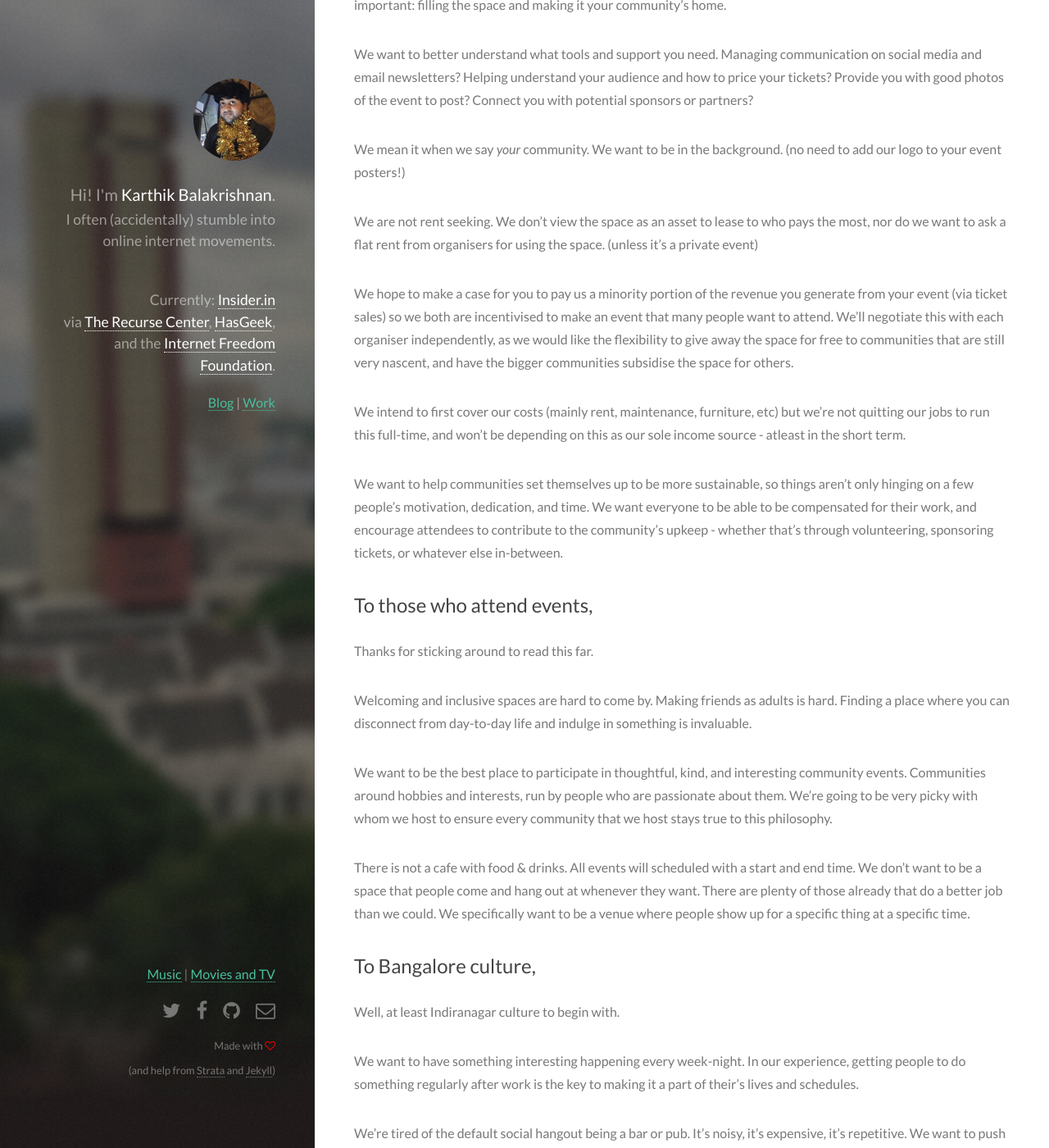
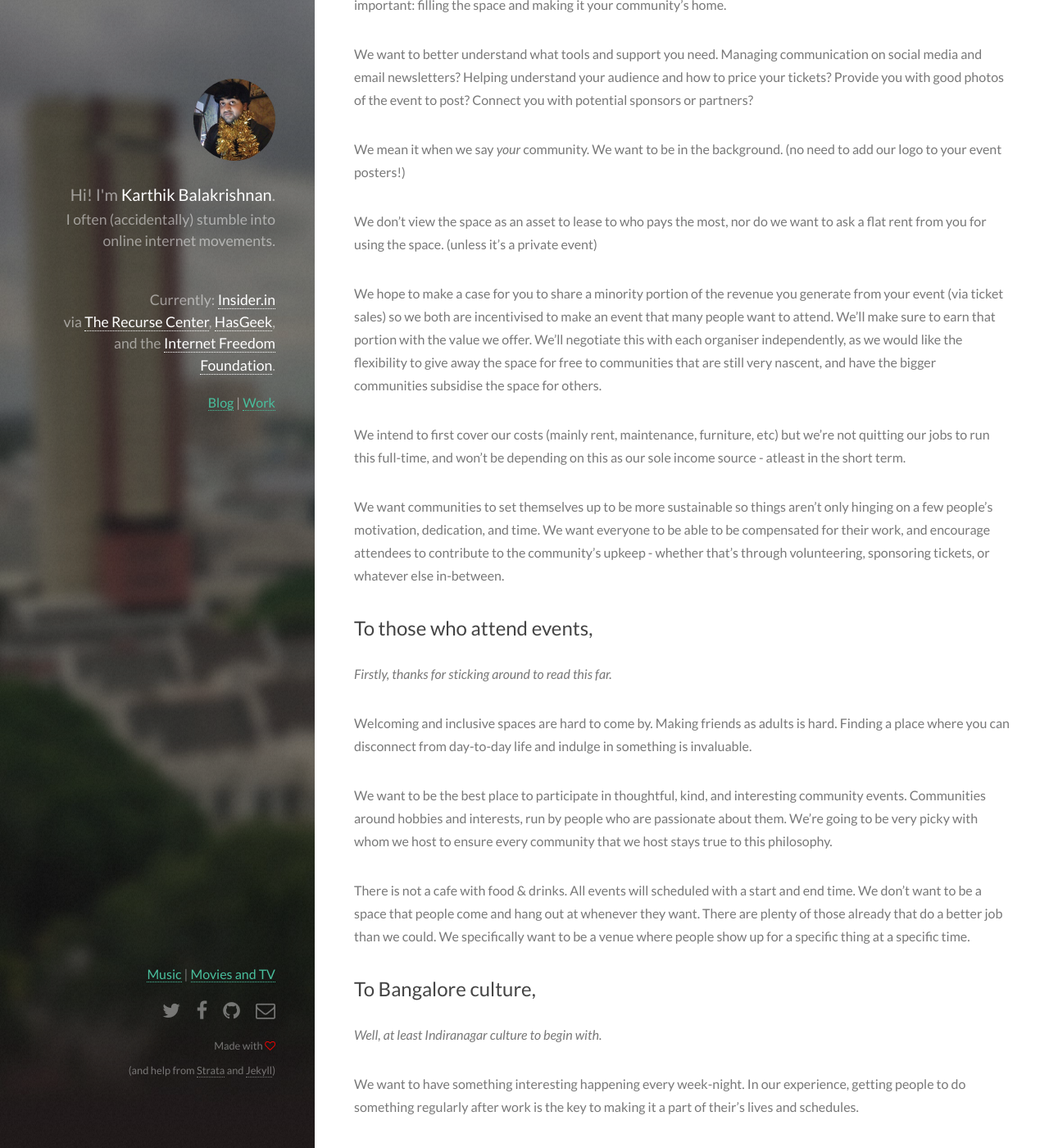
Before and after one commit to karthikb351/karthikb351, a Jekyll site: the page built from _posts/2023-11-09-the-hex-project.md, in a window 1280 px wide and 1400 px high, scrolled down 552 px. Shown: the whole window at 82% size. Built offline with Jekyll 4.4.1, drawn with Linux system fonts in a browser that asks for light colours; comment, search, counter and statistics services are not loaded; some of the changed text lies outside the part shown.

Commit message:
minor edits

```diff
--- a/_posts/2023-11-09-the-hex-project.md
+++ b/_posts/2023-11-09-the-hex-project.md
@@ -17,17 +17,17 @@ We want to better understand what tools and support you need. Managing communica
 
 We mean it when we say _your_ community. We want to be in the background. (no need to add our logo to your event posters!)
 
-We are not rent seeking. We don't view the space as an asset to lease to who pays the most, nor do we want to ask a flat rent from organisers for using the space. (unless it's a private event)
+We don't view the space as an asset to lease to who pays the most, nor do we want to ask a flat rent from you for using the space. (unless it's a private event)
 
-We hope to make a case for you to pay us a minority portion of the revenue you generate from your event (via ticket sales) so we both are incentivised to make an event that many people want to attend. We'll negotiate this with each organiser independently, as we would like the flexibility to give away the space for free to communities that are still very nascent, and have the bigger communities subsidise the space for others.
+We hope to make a case for you to share a minority portion of the revenue you generate from your event (via ticket sales) so we both are incentivised to make an event that many people want to attend. We'll make sure to earn that portion with the value we offer. We'll negotiate this with each organiser independently, as we would like the flexibility to give away the space for free to communities that are still very nascent, and have the bigger communities subsidise the space for others.
 
 We intend to first cover our costs (mainly rent, maintenance, furniture, etc) but we're not quitting our jobs to run this full-time, and won't be depending on this as our sole income source - atleast in the short term.
 
-We want to help communities set themselves up to be more sustainable, so things aren't only hinging on a few people's motivation, dedication, and time. We want everyone to be able to be compensated for their work, and encourage attendees to contribute to the community's upkeep - whether that's through volunteering, sponsoring tickets, or whatever else in-between.
+We want communities to set themselves up to be more sustainable so things aren't only hinging on a few people's motivation, dedication, and time. We want everyone to be able to be compensated for their work, and encourage attendees to contribute to the community's upkeep - whether that's through volunteering, sponsoring tickets, or whatever else in-between.
 
 
 ## To those who attend events,
-Thanks for sticking around to read this far.
+<small><i>Firstly, thanks for sticking around to read this far.</i></small>
 
 Welcoming and inclusive spaces are hard to come by. Making friends as adults is hard. Finding a place where you can disconnect from day-to-day life and indulge in something is invaluable.
 
@@ -36,7 +36,7 @@ We want to be the best place to participate in thoughtful, kind, and interesting
 There is not a cafe with food & drinks. All events will scheduled with a start and end time. We don't want to be a space that people come and hang out at whenever they want. There are plenty of those already that do a better job than we could. We specifically want to be a venue where people show up for a specific thing at a specific time.
 
 ## To Bangalore culture,
-Well, at least Indiranagar culture to begin with.
+<small><i>Well, at least Indiranagar culture to begin with.</i></small>
 
 We want to have something interesting happening every week-night. In our experience, getting people to do something regularly after work is the key to making it a part of their's lives and schedules.
 
```
Also changed, not shown: other parts of _posts/2023-11-09-the-hex-project.md (+0 -2 lines).
